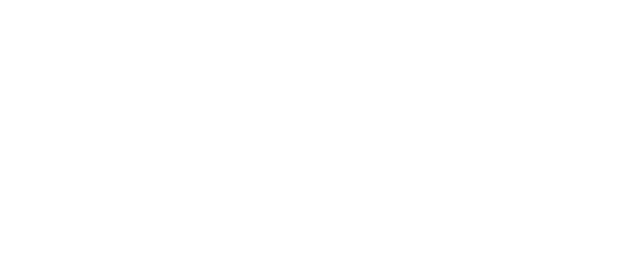
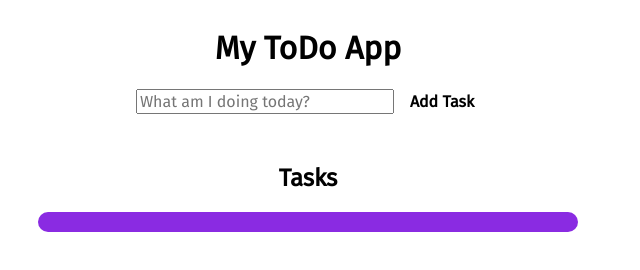
Before and after one commit to Htibbs14/New-ToDo-App, a plain HTML site: page index.html in a window 1280 px wide. Shown: the whole page, without its empty margins (0-640 px from the left). Drawn offline with Linux system fonts and the light colour scheme.

Commit message:
Structured HTML and added css

```diff
--- a/index.html
+++ b/index.html
@@ -4,12 +4,39 @@
     <meta charset="UTF-8" />
     <meta http-equiv="X-UA-Compatible" content="IE=edge" />
     <meta name="viewport" content="width=device-width, initial-scale=1.0" />
+    <link rel="preconnect" href="https://fonts.googleapis.com" />
+    <link rel="preconnect" href="https://fonts.gstatic.com" crossorigin />
+    <link
+      href="https://fonts.googleapis.com/css2?family=Fira+Sans&display=swap"
+      rel="stylesheet"
+    />
     <link rel="stylesheet" href="src/main.css" />
-    <title>Document</title>
+    <title>My ToDo App</title>
   </head>
   <body>
-
-
+    <header>
+      <h1>My ToDo App</h1>
+      <form>
+        <input
+          type="text"
+          placeholder="What am I doing today?"
+          id="textInput"
+        />
+        <button id="submitButton">Add Task</button>
+      </form>
+    </header>
+    <section>
+      <h2>Tasks</h2>
+      <div id="taskList">
+        <!-- <div id="content">
+          <input type="text" id="text" value="Shopping" readonly />
+        </div>
+        <div class="actions">
+          <button class="edit">Edit</button>
+          <button class="delete">Delete</button>
+        </div> -->
+      </div>
+    </section>
 
     <script src="main.js"></script>
   </body>
--- a/src/main.css
+++ b/src/main.css
@@ -0,0 +1,84 @@
+body {
+  display: flex;
+  flex-direction: column;
+  width: 600px;
+  max-width: 100%;
+  text-align: center;
+  font-family: "Fira Sans", sans-serif;
+}
+
+header {
+  margin: 0 auto;
+}
+
+form {
+  display: flex;
+}
+
+#taskList {
+  display: flex;
+  justify-content: space-between;
+}
+
+section {
+  padding: 30px;
+}
+
+section #taskList {
+  background-color: blueviolet;
+  padding: 10px 20px;
+  border-radius: 10px;
+}
+
+form #textInput {
+  width: 250px;
+  font-size: 16px;
+  font-family: "Fira Sans", sans-serif;
+  margin-right: 10px;
+}
+
+#submitButton {
+  cursor: pointer;
+  appearance: none;
+  border: none;
+  outline: none;
+  background: none;
+  color: black;
+  font-weight: 800;
+  font-size: 16px;
+  font-family: "Fira Sans", sans-serif;
+}
+
+#taskList #text {
+  appearance: none;
+  border: none;
+  outline: none;
+  background: none;
+  color: white;
+  font-family: "Fira Sans", sans-serif;
+  font-size: 14px;
+}
+
+#taskList .edit {
+  appearance: none;
+  border: none;
+  outline: none;
+  background: none;
+  color: white;
+  cursor: pointer;
+  font-weight: 600;
+  font-family: "Fira Sans", sans-serif;
+  font-size: 14px;
+}
+
+#taskList .delete {
+  appearance: none;
+  border: none;
+  outline: none;
+  background: none;
+  color: white;
+  cursor: pointer;
+  font-weight: 600;
+  font-family: "Fira Sans", sans-serif;
+  font-size: 14px;
+}
```
